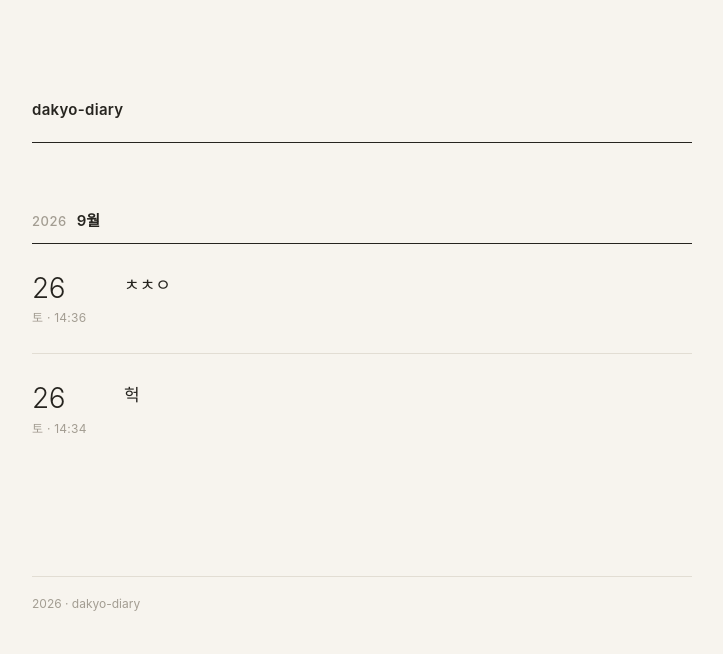
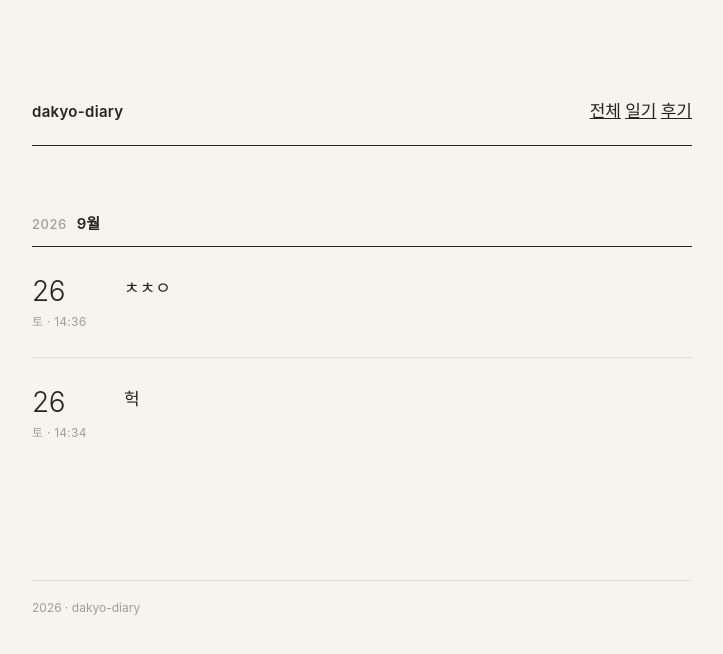
Before and after one commit to dakyo-diary/dakyo-diary.github.io, a Jekyll site: the page built from index.md, in a window 1280 px wide. Shown: the top 654 px of the page, without its empty margins (278-1001 px from the left). Built offline with Jekyll 4.4.1, drawn with Linux system fonts in a browser that asks for light colours; some web fonts are replaced.

Commit message:
Theme: update _layouts/default.html

```diff
--- a/_layouts/default.html
+++ b/_layouts/default.html
@@ -19,6 +19,14 @@
   <div class="page">
     <header class="masthead">
       <a class="site-name" href="{{ '/' | relative_url }}">{{ site.title }}</a>
+      {%- assign section = "all" -%}
+      {%- if page.url contains "/diary/" or page.filter == "diary" or page.kind == "diary" %}{% assign section = "diary" %}{% endif -%}
+      {%- if page.url contains "/reviews/" or page.kind == "review" %}{% assign section = "review" %}{% endif %}
+      <nav class="sections" aria-label="보기">
+        <a href="{{ '/' | relative_url }}"{% if section == "all" %} aria-current="page"{% endif %}>전체</a>
+        <a href="{{ '/diary/' | relative_url }}"{% if section == "diary" %} aria-current="page"{% endif %}>일기</a>
+        <a href="{{ '/reviews/' | relative_url }}"{% if section == "review" %} aria-current="page"{% endif %}>후기</a>
+      </nav>
     </header>
     <main>
       {{ content }}
```
